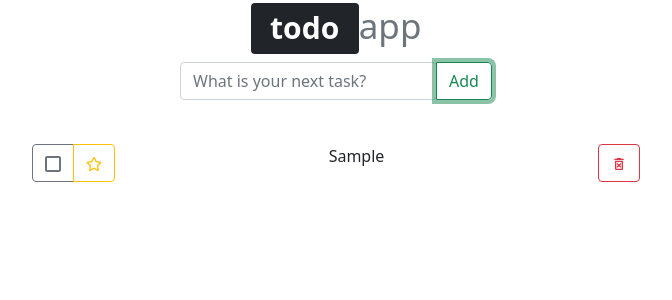
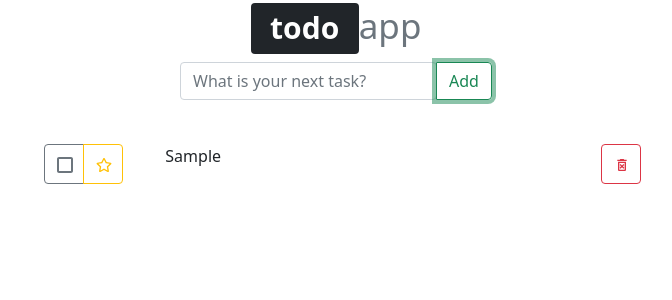
Before and after one commit to RNedder/todo-app, a React (Create React App) app: page / in a window 1280 px wide. Both pictures are taken after typing "Sample" into the empty fields and a click on the button "Add". Shown: the top 300 px of the page, without its empty margins (304-976 px from the left). Built offline with nearby package versions, Linux system fonts and the light colour scheme.

Commit message:
fixed button displays, text wrapping, and increased max. chars to 100

```diff
--- a/src/App.css
+++ b/src/App.css
@@ -5,9 +5,17 @@
 }
 
 .task-label {
-  padding-left: 0px;
+  padding-left: 20px;
 }
 
 .task-form {
   max-width: 300px;
 }
+
+
+/* Sets a fixed size for the checkbox, star, and delete buttons */
+/* Prevents buttons stretching based on text wrapping */
+.delete-button, .star-button, .check-button {
+  height: 2.5rem;
+  width: 2.5rem;
+}
--- a/src/App.js
+++ b/src/App.js
@@ -1,10 +1,12 @@
 import { useReducer } from 'react';
+import { Container } from 'reactstrap';
 import Header from './components/Header';
 import AddTask from './components/AddTask';
 import TaskDisplay from './components/TaskDisplay';
 import { TASKS } from './data/TASKS';
 import { listReducer } from './data/tasksSlice';
 import './App.css';
+
 
 // initialState object of the todo list - contains an empty array imported from data/TASKS
 const initialState = {
--- a/src/components/TaskDisplay.js
+++ b/src/components/TaskDisplay.js
@@ -1,5 +1,5 @@
 import { useState } from 'react';
-import { Button } from 'reactstrap';
+import { Button, Container, Row, Col } from 'reactstrap';
 import { ImCheckboxUnchecked, ImCheckboxChecked } from 'react-icons/im';
 import { MdOutlineDeleteForever } from 'react-icons/md';
 import { FaRegStar, FaStar } from 'react-icons/fa';
@@ -32,14 +32,15 @@ const TaskDisplay = ({ task, dispatch }) => {
     return (
         <li className='task-item list-group-item'>
 
-            <div className='btn-toolbar justify-content-between' role='toolbar'>
-                <div className='btn-group mr-2' role='group'>
+            <Container>
+            <Row className='btn-toolbar justify-content-between' role='toolbar'>
+                <Col xs='2' className='btn-group align-items-center' role='group'>
                     {/* Custom Checkbox Button using SVGs */}
                     {/* Toggles onClick between checkbox SVGs */}
                     <Button onClick={toggleCheckbox}
                         type='button'
                         color='outline-secondary'
-                        className=''
+                        className='check-button'
                         id={task.id}Checkbox>
                     { checked ? <ImCheckboxChecked /> : <ImCheckboxUnchecked /> }
                     </Button>
@@ -48,29 +49,30 @@ const TaskDisplay = ({ task, dispatch }) => {
                     <Button onClick={toggleStar}
                         type='button'
                         color='outline-warning'
-                        className=''
-                        id={task.id}Checkbox>
+                        className='star-button'
+                        id={task.id}Star>
                     { starred ? <FaStar /> : <FaRegStar /> }
                     </Button>
 
-                </div>
+                </Col>
 
-                <div className='input-group'>
+                <Col className='input-group'>
                 {/* Label for checkbox - AKA the task */}
-                <label class='task-label mr-2 form-check-label' for={task.id}Checkbox >{task.name}</label>
-                </div>
+                <label class='task-label form-check-label' for={task.id}Checkbox >{task.name}</label>
+                </Col>
 
-                <div className='btn-group' role='group'>
+                <Col xs='2' sm='1' className='btn-group align-items-center' role='group'>
                     {/* Button for removal of tasks */}
                     {/* onClick dispatches object to the listReducer on App.js, passing in the task to be removed */}
                     <Button onClick={() => dispatch({ type: 'REMOVE_TASK', payload: task })}
                         type='button'
                         color='outline-danger'
-                        className=''>
+                        className='delete-button'>
                         <MdOutlineDeleteForever /></Button>
-                </div>
+                </Col>
 
-            </div>
+            </Row>
+            </Container>
         </li>
     );
 };
--- a/src/utils/validateTaskForm.js
+++ b/src/utils/validateTaskForm.js
@@ -4,9 +4,8 @@ export const validateTaskForm = (values) => {
     // Task Validation
     if (!values.newTask) {
         errors.newTask = 'Enter a task';
-    }
-    else if (values.newTask.length > 35) {
-        errors.newTask = 'Must be 35 characters or less';
+    } else if (values.newTask.length > 100) {
+        errors.newTask = 'Must be 100 characters or less';
     }
     // TODO - check if task already exists
 
```
